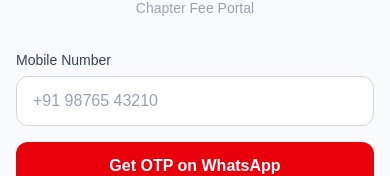
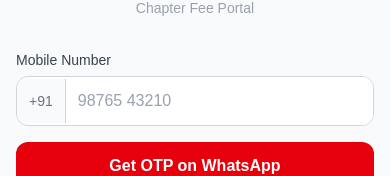
Before and after one commit to rehdhil/bni-infinity-os, a Next.js app: page /fees in a window 390 px wide. Shown: the part 377-553 px from the top of the page. Built offline with nearby package versions, Linux system fonts and the light colour scheme.

Commit message:
fix: accept 10-digit phone input, normalize to +91 XXXX XXX XXX format

```diff
--- a/app/api/fees/auth/request-otp/route.ts
+++ b/app/api/fees/auth/request-otp/route.ts
@@ -11,10 +11,15 @@
     return NextResponse.json({ error: 'Invalid request body' }, { status: 400 })
   }
 
-  const { phone } = body
-  if (typeof phone !== 'string' || !/^\+?[\d\s\-]{7,15}$/.test(phone)) {
+  const rawPhone = body.phone
+  if (typeof rawPhone !== 'string') {
     return NextResponse.json({ error: 'Invalid phone' }, { status: 400 })
   }
+  const digits = rawPhone.replace(/\D/g, '').replace(/^91/, '')
+  if (digits.length !== 10) {
+    return NextResponse.json({ error: 'Invalid phone' }, { status: 400 })
+  }
+  const phone = `+91 ${digits.slice(0, 4)} ${digits.slice(4, 7)} ${digits.slice(7)}`
 
   const supabase = createServiceClient()
 
--- a/app/api/fees/auth/verify-otp/route.ts
+++ b/app/api/fees/auth/verify-otp/route.ts
@@ -12,10 +12,15 @@
     return NextResponse.json({ error: 'Invalid request body' }, { status: 400 })
   }
 
-  const { phone, otp } = body
-  if (typeof phone !== 'string' || typeof otp !== 'string') {
+  const { otp } = body
+  if (typeof body.phone !== 'string' || typeof otp !== 'string') {
     return NextResponse.json({ error: 'phone and otp required' }, { status: 400 })
   }
+  const digits = body.phone.replace(/\D/g, '').replace(/^91/, '')
+  if (digits.length !== 10) {
+    return NextResponse.json({ error: 'Invalid phone' }, { status: 400 })
+  }
+  const phone = `+91 ${digits.slice(0, 4)} ${digits.slice(4, 7)} ${digits.slice(7)}`
 
   const supabase = createServiceClient()
 
--- a/components/fees/PhoneForm.tsx
+++ b/components/fees/PhoneForm.tsx
@@ -35,14 +35,19 @@
     <form onSubmit={handleSubmit} className="space-y-4">
       <div>
         <label className="block text-sm font-medium text-gray-700 mb-1.5">Mobile Number</label>
-        <input
-          type="tel"
-          value={phone}
-          onChange={e => setPhone(e.target.value)}
-          placeholder="+91 98765 43210"
-          className="w-full bg-white border border-gray-300 rounded-xl px-4 py-3 text-gray-900 placeholder-gray-400 focus:outline-none focus:border-red-600 focus:ring-2 focus:ring-red-600/10"
-          required
-        />
+        <div className="flex items-center border border-gray-300 rounded-xl overflow-hidden focus-within:border-red-600 focus-within:ring-2 focus-within:ring-red-600/10 bg-white">
+          <span className="px-3 py-3 text-gray-500 text-sm border-r border-gray-300 bg-gray-50 select-none">+91</span>
+          <input
+            type="tel"
+            value={phone}
+            onChange={e => setPhone(e.target.value.replace(/\D/g, '').slice(0, 10))}
+            placeholder="98765 43210"
+            maxLength={10}
+            inputMode="numeric"
+            className="flex-1 bg-white px-3 py-3 text-gray-900 placeholder-gray-400 focus:outline-none"
+            required
+          />
+        </div>
       </div>
       {error && <p className="text-red-600 text-sm">{error}</p>}
       <button
```
